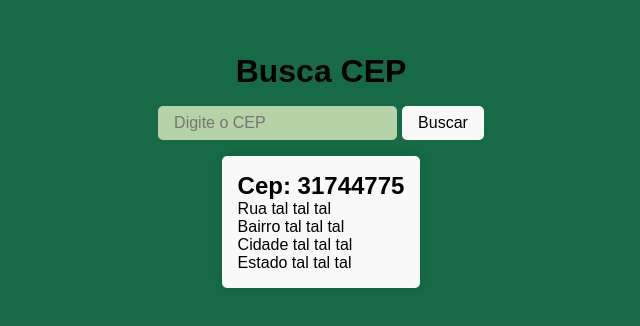
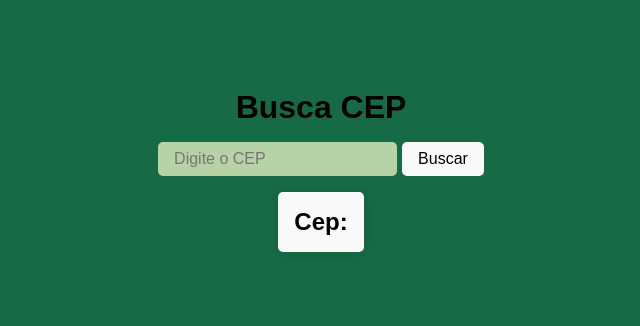
Before and after one commit to MateusOliveira991/buscadorcepReact, a React (Vite) app: page / in a window 1280 px wide. Shown: the part 230-556 px from the top of the page, without its empty margins (319-959 px from the left). Built offline with nearby package versions, Linux system fonts and the light colour scheme.

Commit message:
Feat: Consumo API e exibição em tela

```diff
--- a/src/App.jsx
+++ b/src/App.jsx
@@ -4,6 +4,7 @@
 
 function App() {
   const [input, setInput] = useState("");
+  const [cep, setCep] = useState({});
 
   async function handleSearch() {
     if (input === '') {
@@ -12,6 +13,9 @@
     }
     try {
       const response = await api.get(`/${input}/json/`);
+      setCep(response.data);
+      setInput("");
+
       if(response.data.erro){
         alert("CEP não encontrado");
         setInput("");
@@ -42,11 +46,11 @@
           </button>
         </div>
         <div className="main">
-          <h2>Cep: 31744775</h2>
-          <span>Rua tal tal tal</span>
-          <span>Bairro tal tal tal</span>
-          <span>Cidade tal tal tal</span>
-          <span>Estado tal tal tal</span>
+          <h2>Cep: {cep.cep}</h2>
+          <span>{cep.logradouro}</span>
+          <span>{cep.bairro}</span>
+          <span>{cep.localidade}</span>
+          <span>{cep.uf}</span>
         </div>
       </div>
     </>
```
